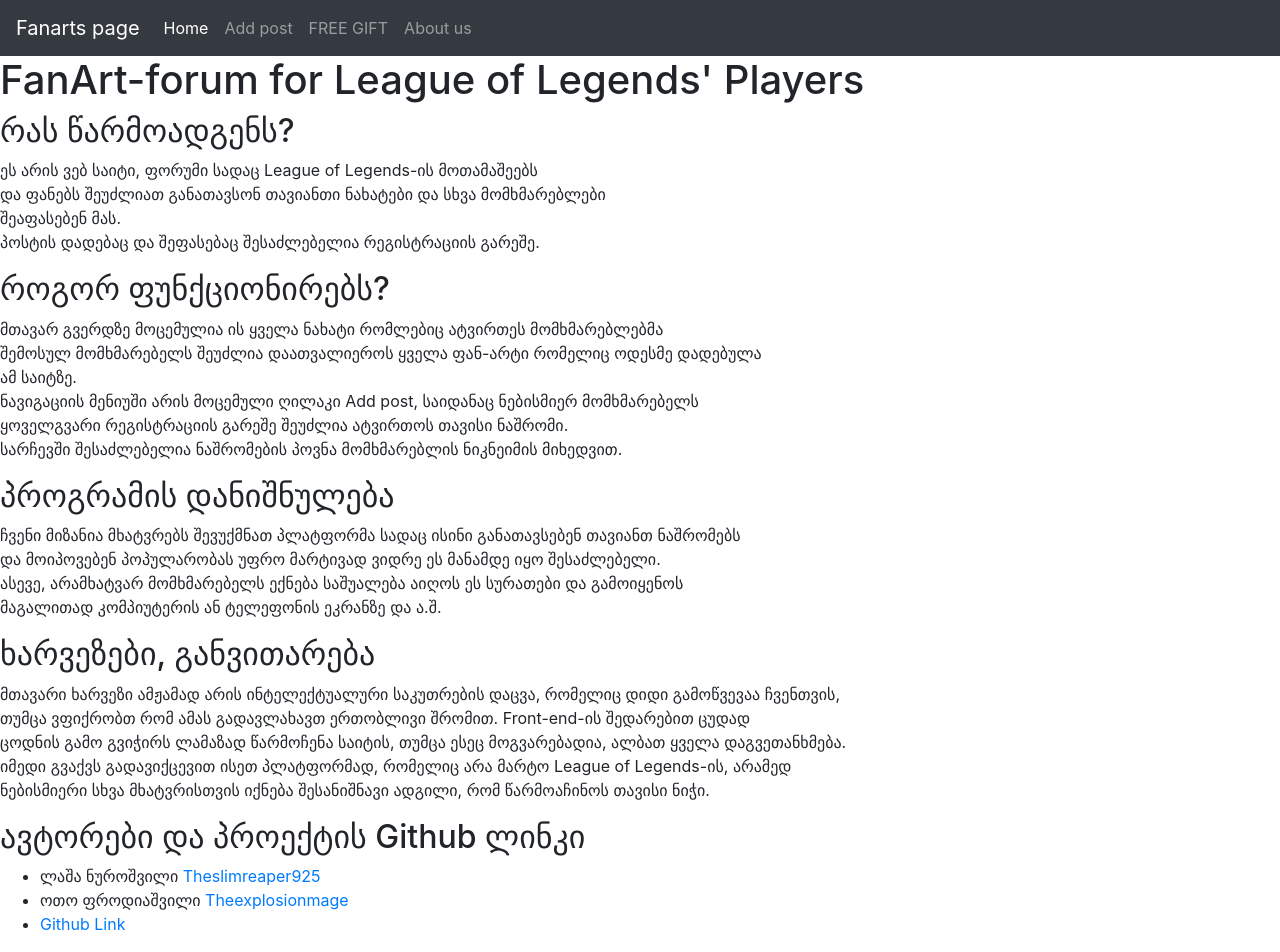
After one commit to theexplosionmage/LoL_Fan_Art_Web, a Flask app: page /aboutus in a window 1280 px wide. The commit adds this page. Run offline with Flask 2, Linux system fonts and the light colour scheme; parts of the project's set-up code (start-up, migrations or seed data) failed here and were passed over; some libraries are stand-ins or nearby versions.

Commit message:
Added about us page and added some styling

```diff
--- a/application.py
+++ b/application.py
@@ -1,6 +1,7 @@
 from flask import Flask, render_template, redirect, url_for, request
 from flask_sqlalchemy import SQLAlchemy
 from base64 import b64encode
+from sqlalchemy import desc
 
 app = Flask(__name__)
 app.config['SQLALCHEMY_DATABASE_URI'] = 'sqlite:///champions.sqlite'
@@ -24,7 +25,7 @@ print(b1[0].Nickname)
 def home():
     if request.method == 'GET':
         images = []
-        obj = Posts.query.all()
+        obj = Posts.query.order_by(desc(Posts.id)).all()
         for i in obj:
             image = b64encode(i.image).decode("utf-8")
             images.append(image)
@@ -32,12 +33,17 @@ def home():
     if request.method == 'POST':
         search = str(request.form['search'])
         images = []
-        obj = db.session.query(Posts).filter_by(Nickname=search).all()
+        obj = db.session.query(Posts).filter_by(Nickname=search).order_by("id desc").all()
         print(obj)
         for i in obj:
             image = b64encode(i.image).decode('utf-8')
             images.append(image)
         return render_template('PersonsPage.html', search=search, images=images)
+
+
+@app.route('/aboutus')
+def about():
+    return render_template('aboutUs.html')
 
 
 @app.route('/addpage', methods=['GET', 'POST'])
--- /dev/null
+++ b/templates/aboutUs.html
@@ -0,0 +1,60 @@
+{% extends 'base.html' %}
+
+{% block title %}
+About us
+{% endblock %}
+
+{% block content %}
+<article>
+    <h1>
+        FanArt-forum for League of Legends' Players
+    </h1>
+    <h2>
+        რას წარმოადგენს?
+    </h2>
+    <p>
+        ეს არის ვებ საიტი, ფორუმი სადაც League of Legends-ის მოთამაშეებს<br>
+        და ფანებს შეუძლიათ განათავსონ თავიანთი ნახატები და სხვა მომხმარებლები<br>
+        შეაფასებენ მას.<br>
+        პოსტის დადებაც და შეფასებაც შესაძლებელია რეგისტრაციის გარეშე.<br>
+    </p>
+    <h2>
+        როგორ ფუნქციონირებს?
+    </h2>
+    <p>
+        მთავარ გვერდზე მოცემულია ის ყველა ნახატი რომლებიც ატვირთეს მომხმარებლებმა<br>
+        შემოსულ მომხმარებელს შეუძლია დაათვალიეროს ყველა ფან-არტი რომელიც ოდესმე დადებულა<br>
+        ამ საიტზე. <br>
+        ნავიგაციის მენიუში არის მოცემული ღილაკი Add post, საიდანაც ნებისმიერ მომხმარებელს <br>
+        ყოველგვარი რეგისტრაციის გარეშე შეუძლია ატვირთოს თავისი ნაშრომი. <br>
+        სარჩევში შესაძლებელია ნაშრომების პოვნა მომხმარებლის ნიკნეიმის მიხედვით. <br>
+    </p>
+    <h2>
+        პროგრამის დანიშნულება
+    </h2>
+    <p>
+        ჩვენი მიზანია მხატვრებს შევუქმნათ პლატფორმა სადაც ისინი განათავსებენ თავიანთ ნაშრომებს <br>
+        და მოიპოვებენ პოპულარობას უფრო მარტივად ვიდრე ეს მანამდე იყო შესაძლებელი. <br>
+        ასევე, არამხატვარ მომხმარებელს ექნება საშუალება აიღოს ეს სურათები და გამოიყენოს <br>
+        მაგალითად კომპიუტერის ან ტელეფონის ეკრანზე და ა.შ.
+    </p>
+    <h2>
+        ხარვეზები, განვითარება
+    </h2>
+    <p>
+        მთავარი ხარვეზი ამჟამად არის ინტელექტუალური საკუთრების დაცვა, რომელიც დიდი გამოწვევაა ჩვენთვის, <br>
+        თუმცა ვფიქრობთ რომ ამას გადავლახავთ ერთობლივი შრომით. Front-end-ის შედარებით ცუდად <br>
+        ცოდნის გამო გვიჭირს ლამაზად წარმოჩენა საიტის, თუმცა ესეც მოგვარებადია, ალბათ ყველა დაგვეთანხმება.<br>
+        იმედი გვაქვს გადავიქცევით ისეთ პლატფორმად, რომელიც არა მარტო League of Legends-ის, არამედ <br>
+        ნებისმიერი სხვა მხატვრისთვის იქნება შესანიშნავი ადგილი, რომ წარმოაჩინოს თავისი ნიჭი.
+    </p>
+    <h2>
+        ავტორები და პროექტის Github ლინკი
+    </h2>
+    <ul>
+        <li> ლაშა ნუროშვილი <a href="https://github.com/TheSlimReaper925"> Theslimreaper925 </a> </li>
+        <li> ოთო ფროდიაშვილი <a href="https://github.com/Theexplosionmage>"> Theexplosionmage </a> </li>
+        <li> <a href="https://github.com/theexplosionmage/LoL_Fan_Art_Web"> Github Link</a> </li>
+    </ul>
+</article>
+{% endblock %}
```
Also changed, not shown: templates/addpost.html (+7 -4 lines), templates/index.html (+1 -1 lines).
